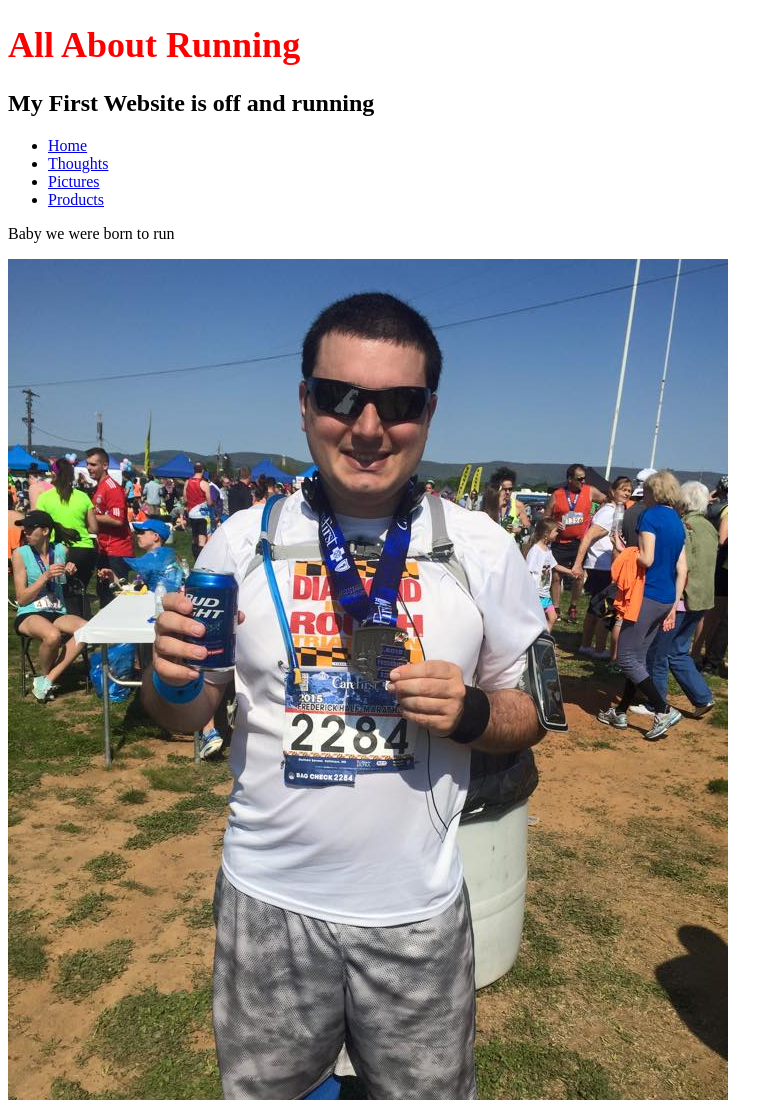
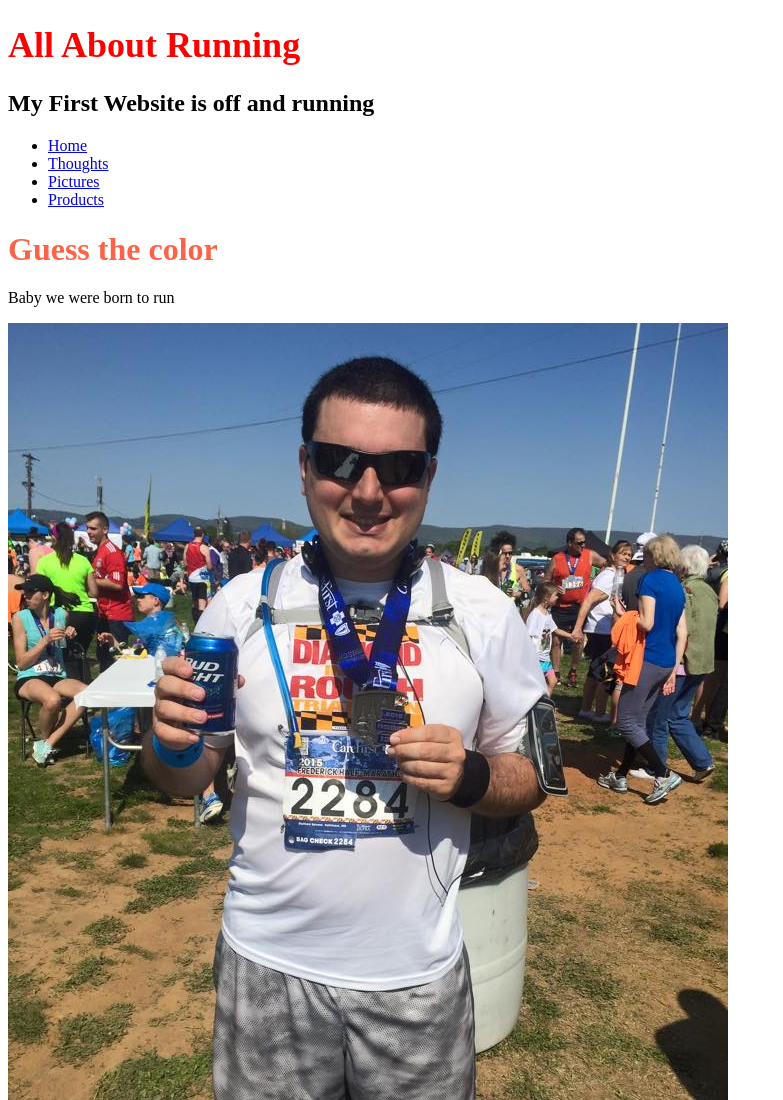
Before and after one commit to mbavosa/project3, a plain HTML site: page index.html in a window 1280 px wide. Shown: the top 1100 px of the page, without its empty margins (0-783 px from the left). Drawn offline with Linux system fonts and the light colour scheme.

Commit message:
adding colors

```diff
--- a/css/main.css
+++ b/css/main.css
@@ -1,5 +1,17 @@
-h1{
+header h1{
   color: red;
   font-size: 36px;
   font-weight: bold;
 }
+h1 {
+  color: green;
+}
+h1 {
+  color: blue;
+}
+.my-class {
+  color: orange; !important
+}
+#my-id {
+  color: tomato
+}
--- a/index.html
+++ b/index.html
@@ -4,6 +4,11 @@
   <title>  All About Running </title>
   <meta name="desription" content="This is an awesome running website">
   <link rel="stylesheet" href="css/main.css">
+  <style>
+  h1 {
+      color: magenta;
+  }
+  </style>
   </head>
   <body>
     <header>
@@ -18,6 +23,7 @@
         </ul>
       </nav>
     </header>
+    <h1 class="my-class" id="my-id">Guess the color</h1>
     <p>Baby we were born to run</p>
     <img src="img/me_run.jpg"
   </body>
```
